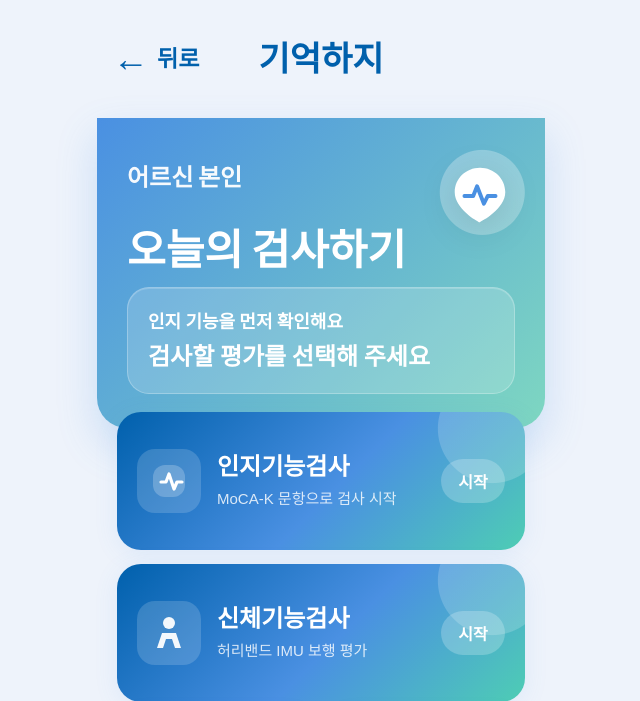
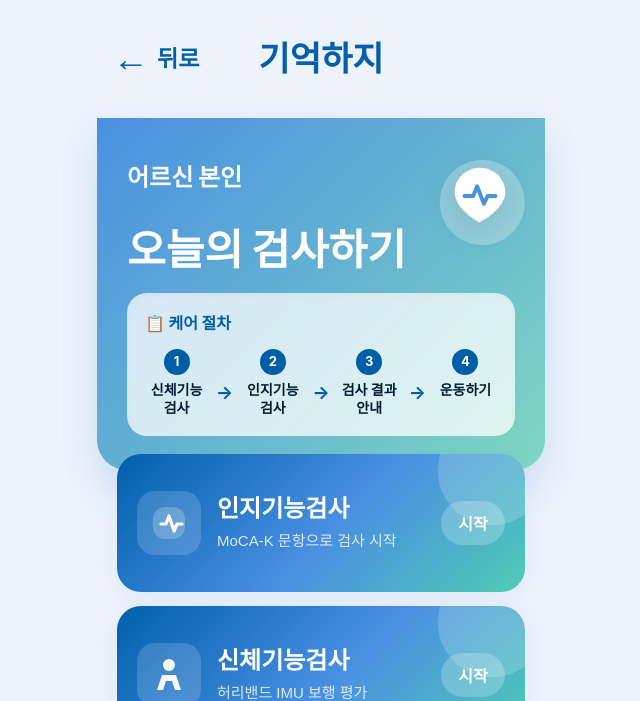
Before and after one commit to homilpat/finalinzi, a Flask app: page / in a window 1280 px wide. Shown: the top 701 px of the page, without its empty margins (319-959 px from the left). Run offline with Flask 3, Linux system fonts and the light colour scheme; the visitor is signed in with stand-in values (Sample User, id 1).

Commit message:
케어 절차 수정

```diff
--- a/MOCA/templates/home.html
+++ b/MOCA/templates/home.html
@@ -80,9 +80,50 @@
         </div>
       </div>
 
-      <div class="vital-summary">
-        <span>인지 기능을 먼저 확인해요</span>
-        <strong>검사할 평가를 선택해 주세요</strong>
+      <!-- Care Flow Horizontal Flowchart -->
+      <div class="care-flow-container" style="margin-top: 18px; background: rgba(255,255,255,0.75); padding: 18px 14px; border-radius: 20px; box-shadow: inset 0 2px 4px rgba(0,0,0,0.03);">
+        <!-- Title inside card -->
+        <div style="font-size: 16px; font-weight: 800; color: #005da7; margin-bottom: 14px; text-align: left; padding-left: 4px;">📋 케어 절차</div>
+
+        <div class="flow-steps" style="display: flex; align-items: flex-start; justify-content: space-between; gap: 4px; width: 100%;">
+
+          <!-- Step 1 -->
+          <div class="flow-step" onclick="toggleFlowSub(1)" style="flex: 1; display: flex; flex-direction: column; align-items: center; text-align: center; cursor: pointer; user-select: none;">
+            <div class="step-num" style="width: 26px; height: 26px; border-radius: 50%; background: #005da7; color: white; display: flex; align-items: center; justify-content: center; font-size: 13px; font-weight: bold; margin-bottom: 6px;">1</div>
+            <div class="step-title" style="font-size: 14px; font-weight: 700; color: #021d33; word-break: keep-all; line-height: 1.3;">신체기능<br>검사</div>
+          </div>
+
+          <!-- Arrow -->
+          <div class="flow-arrow" style="align-self: flex-start; color: #005da7; font-weight: bold; font-size: 18px; margin-top: 30px;">→</div>
+
+          <!-- Step 2 -->
+          <div class="flow-step" onclick="toggleFlowSub(2)" style="flex: 1; display: flex; flex-direction: column; align-items: center; text-align: center; cursor: pointer; user-select: none;">
+            <div class="step-num" style="width: 26px; height: 26px; border-radius: 50%; background: #005da7; color: white; display: flex; align-items: center; justify-content: center; font-size: 13px; font-weight: bold; margin-bottom: 6px;">2</div>
+            <div class="step-title" style="font-size: 14px; font-weight: 700; color: #021d33; word-break: keep-all; line-height: 1.3;">인지기능<br>검사</div>
+          </div>
+
+          <!-- Arrow -->
+          <div class="flow-arrow" style="align-self: flex-start; color: #005da7; font-weight: bold; font-size: 18px; margin-top: 30px;">→</div>
+
+          <!-- Step 3 -->
+          <div class="flow-step" onclick="toggleFlowSub(3)" style="flex: 1; display: flex; flex-direction: column; align-items: center; text-align: center; cursor: pointer; user-select: none;">
+            <div class="step-num" style="width: 26px; height: 26px; border-radius: 50%; background: #005da7; color: white; display: flex; align-items: center; justify-content: center; font-size: 13px; font-weight: bold; margin-bottom: 6px;">3</div>
+            <div class="step-title" style="font-size: 14px; font-weight: 700; color: #021d33; word-break: keep-all; line-height: 1.3;">검사 결과<br>안내</div>
+          </div>
+
+          <!-- Arrow -->
+          <div class="flow-arrow" style="align-self: flex-start; color: #005da7; font-weight: bold; font-size: 18px; margin-top: 30px;">→</div>
+
+          <!-- Step 4 -->
+          <div class="flow-step" onclick="toggleFlowSub(4)" style="flex: 1; display: flex; flex-direction: column; align-items: center; text-align: center; cursor: pointer; user-select: none;">
+            <div class="step-num" style="width: 26px; height: 26px; border-radius: 50%; background: #005da7; color: white; display: flex; align-items: center; justify-content: center; font-size: 13px; font-weight: bold; margin-bottom: 6px;">4</div>
+            <div class="step-title" style="font-size: 14px; font-weight: 700; color: #021d33; word-break: keep-all; line-height: 1.3;">운동하기</div>
+          </div>
+
+        </div>
+
+        <!-- Shared wide detail panel: shows the description of whichever step was last clicked, replacing the previous one -->
+        <div id="flowDetailPanel" class="flow-detail-panel" style="display: none; margin-top: 12px; width: 100%; box-sizing: border-box; font-size: 20px; font-weight: 800; color: #005da7; text-align: center; word-break: keep-all; line-height: 1.4; padding: 14px 10px; background: #eef4ff; border-radius: 12px;"></div>
       </div>
     </section>
 
@@ -424,5 +465,26 @@
       setVerified(false, '전화번호 인증을 먼저 완료해 주세요.');
     }
   });
+
+  const flowStepDetails = {
+    1: '허리밴드 IMU 보행 검사',
+    2: 'MoCA-K 문항으로 검사',
+    3: 'AI 분석 결과 안내',
+    4: 'AI와 함께 운동'
+  };
+
+  window.toggleFlowSub = function(stepNum) {
+    const panel = document.getElementById('flowDetailPanel');
+    if (!panel) return;
+    const isOpenSameStep = panel.dataset.step === String(stepNum) && panel.style.display !== 'none';
+    if (isOpenSameStep) {
+      panel.style.display = 'none';
+      panel.dataset.step = '';
+    } else {
+      panel.textContent = flowStepDetails[stepNum];
+      panel.dataset.step = String(stepNum);
+      panel.style.display = 'block';
+    }
+  };
 </script>
 {% endblock %}
```
